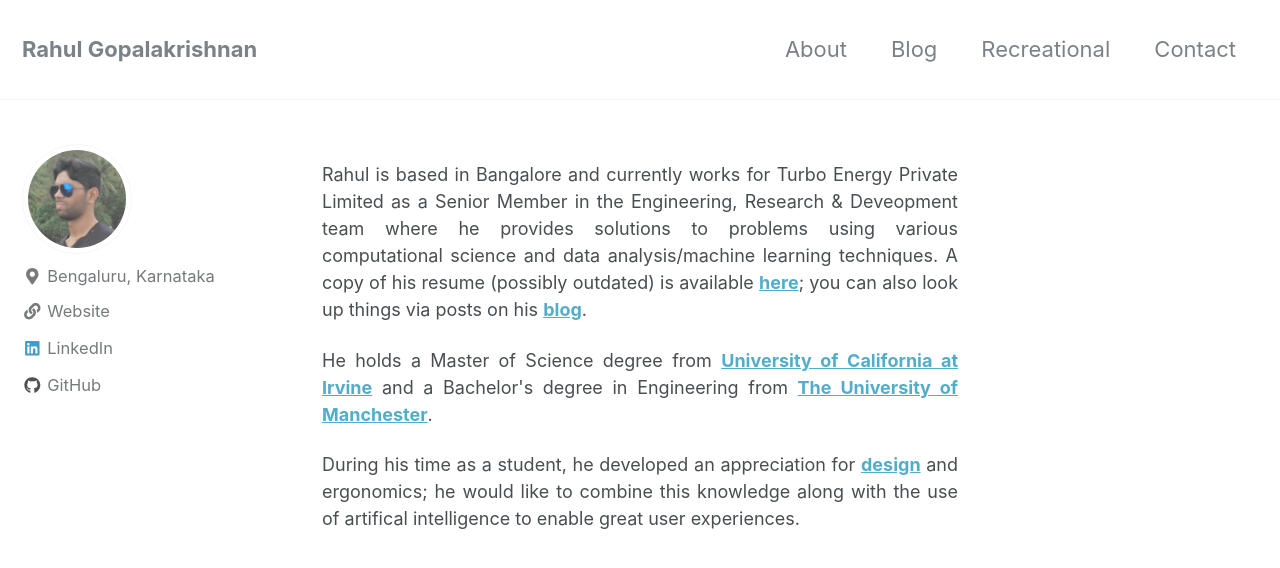
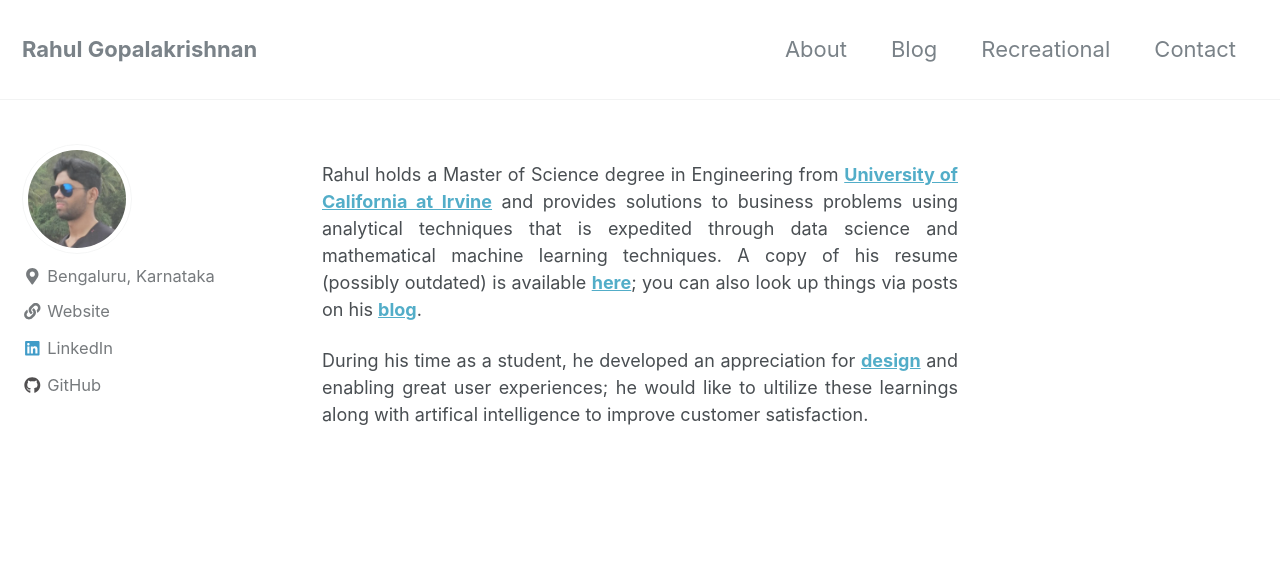
Before and after one commit to gopalrahulrg/gopalrahulrg.github.io, a Jekyll site: the page built from _pages/about.md, in a window 1280 px wide and 900 px high. Shown: the top 568 px of the window. Built offline with Jekyll 4.4.1, drawn with Linux system fonts in a browser that asks for light colours; nearby versions of some CDN libraries.

Commit message:
Update about.md

```diff
--- a/_pages/about.md
+++ b/_pages/about.md
@@ -4,8 +4,6 @@
 header:
 ---
 
-<font size="4"><p style='text-align: justify;'>Rahul is based in Bangalore and currently works for Turbo Energy Private Limited as a Senior Member in the Engineering, Research & Deveopment team where he provides solutions to problems using various computational science and data analysis/machine learning techniques. A copy of his resume (possibly outdated) is available <a href="https://github.com/gopalrahulrg/gopalrahulrg.github.io/raw/master/_resume/RahulGopalakrishnan_Resume.pdf"><b>here</b></a>; you can also look up things via posts on his <a href="https://gopalrahulrg.github.io/blog/"><b>blog</b></a>.<p>
+<font size="4"><p style='text-align: justify;'>Rahul holds a Master of Science degree in Engineering from <a href="https://uci.edu/"><b>University of California at Irvine</b></a> and provides solutions to business problems using analytical techniques that is expedited through data science and mathematical machine learning techniques. A copy of his resume (possibly outdated) is available <a href="https://github.com/gopalrahulrg/gopalrahulrg.github.io/raw/master/_resume/RahulGopalakrishnan_Resume.pdf"><b>here</b></a>; you can also look up things via posts on his <a href="https://gopalrahulrg.github.io/blog/"><b>blog</b></a>.<p>
 
-<p style='text-align: justify;'>He holds a Master of Science degree from <a href="https://uci.edu/"><b>University of California at Irvine</b></a> and a Bachelor's degree in Engineering from <a href="https://www.manchester.ac.uk/"><b>The University of Manchester</b></a>.<p>
-
-<p style='text-align: justify;'>During his time as a student, he developed an appreciation for <a href="https://github.com/gopalrahulrg/gopalrahulrg.github.io/raw/master/_des/RahulGopalakrishnan_DesignPortfolio_2014.pdf"><b>design</b></a> and ergonomics; he would like to combine this knowledge along with the use of artifical intelligence to enable great user experiences.<p>
+<p style='text-align: justify;'>During his time as a student, he developed an appreciation for <a href="https://github.com/gopalrahulrg/gopalrahulrg.github.io/raw/master/_des/RahulGopalakrishnan_DesignPortfolio_2014.pdf"><b>design</b></a> and enabling great user experiences; he would like to ultilize these learnings along with artifical intelligence to improve customer satisfaction.<p>
```
